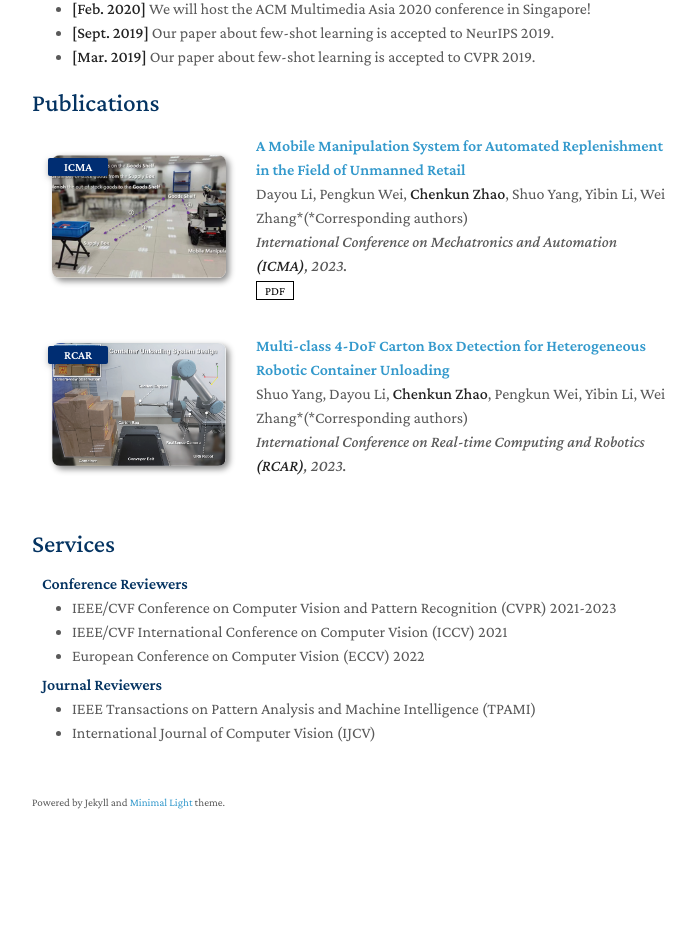
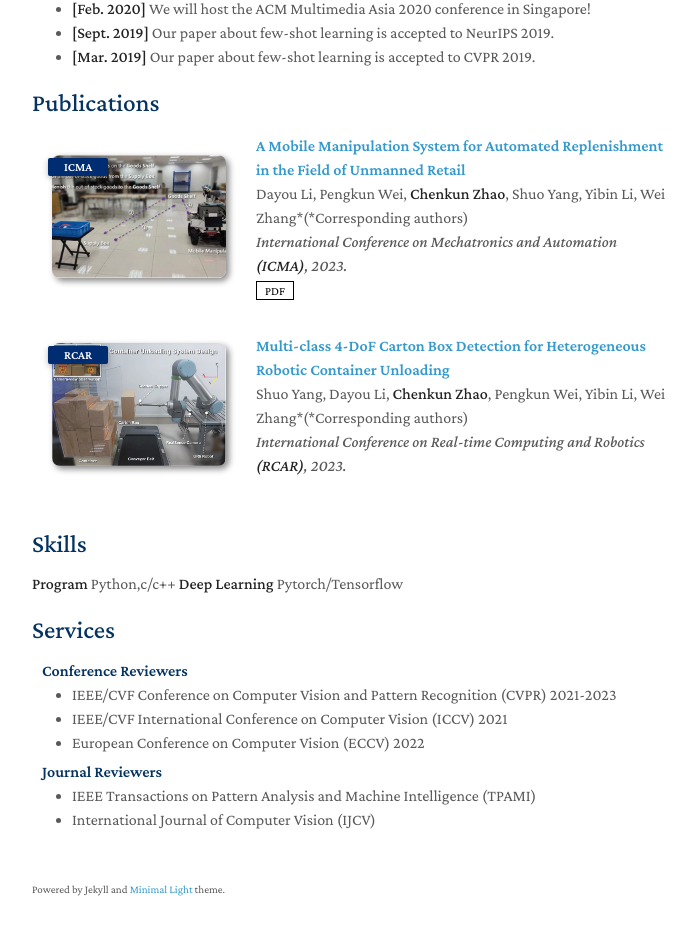
Before and after one commit to zhaockab/zhaockab.github.io, a Jekyll site: the page built from index.md, in a window 1280 px wide and 1351 px high. Shown: the part 381-1316 px from the top of the window, without its empty margins (438-1134 px from the left). Built offline with Jekyll 4.4.1, drawn with Linux system fonts in a browser that asks for light colours; nearby versions of some CDN libraries; a style sheet for code colours, icons or effects is not loaded; our own code applies the rules of GitHub Pages for plain Markdown files.

Commit message:
Update index.md

```diff
--- a/index.md
+++ b/index.md
@@ -22,4 +22,8 @@ I am currently a master’s student at Visual, Sensing and Intelligent System La
 
 {% include_relative _includes/publications.md %}
 
+## Skills
+**Program** Python,c/c++
+**Deep Learning** Pytorch/Tensorflow
+
 {% include_relative _includes/services.md %}
```
